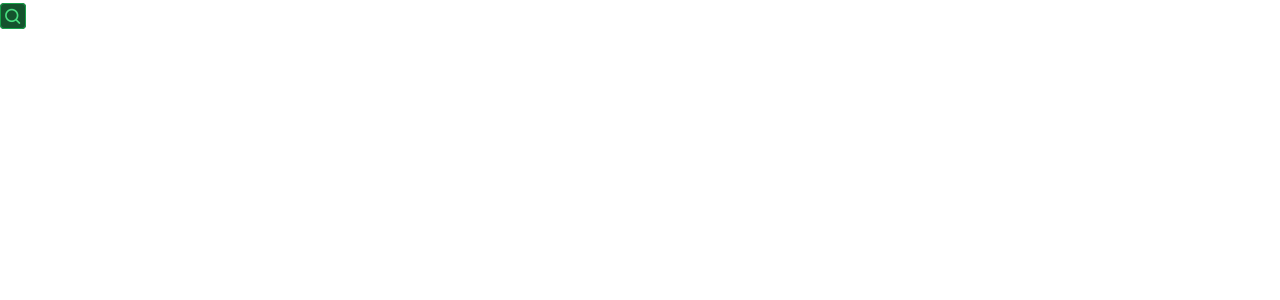
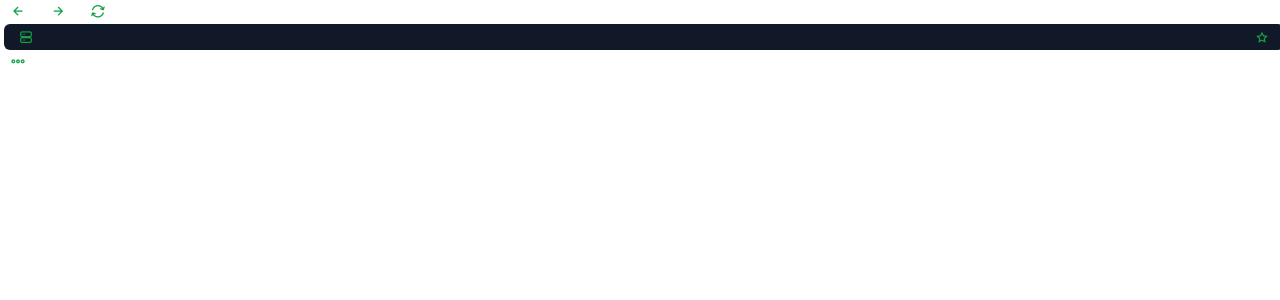
Before and after one commit to pickle69420/picklebox, a SvelteKit app: page /pages/browser in a window 1280 px wide. Shown: the top 300 px of the page. Built offline with nearby package versions, Linux system fonts and the light colour scheme.

Commit message:
added more browser styling

```diff
--- a/src/app.css
+++ b/src/app.css
@@ -2,7 +2,7 @@
 @tailwind components;
 @tailwind utilities;
 html,body {
-    @apply text-white;
+    @apply text-white w-full h-full;
 }
 .pikl-apptitle {
     @apply text-2xl font-semibold;
--- /dev/null
+++ b/src/components/BrowserTabContainer.svelte
@@ -0,0 +1,47 @@
+<script>
+    import ProxFrame from './ProxFrame.svelte';
+    /**
+     * @type {HTMLInputElement}
+     */
+     let inputvalue;
+    /**
+     * @type {any}
+     */
+    let submittedvalue;
+    /**
+     * @param {{ keyCode: number; }} e
+     */
+    function handleURLSubmit(e) {
+        if (e.keyCode == 13) {
+          submittedvalue = inputvalue;
+        }
+    }
+</script>
+
+<div class="flex">
+    <button class="browsertab-btn jam jam-arrow-left"></button>
+    <button class="browsertab-btn jam jam-arrow-right"></button>
+    <button class="browsertab-btn jam jam-refresh"></button>
+    <div class='browsertab-inputcontainer'>
+        <button class="browsertab-btn jam jam-database"></button>
+        <input class='browsertab-input' on:keyup={handleURLSubmit} bind:value={inputvalue}/>
+        <button class="browsertab-btn jam jam-star"></button>
+    </div>
+    <button class="browsertab-btn jam jam-more-horizontal"></button>
+</div>
+
+{#if submittedvalue != null}
+	<ProxFrame url={submittedvalue}/>
+{/if}
+
+<style lang="postcss">
+    .browsertab-inputcontainer {
+        @apply bg-gray-900 w-full rounded-md hover:border-gray-700 border-[1px] border-transparent py-0.5 px-1 text-sm flex flex-1 transition-all mx-1;
+    }
+    .browsertab-input {
+        @apply bg-inherit focus-visible:!outline-none flex-1;
+    }
+    .browsertab-btn {
+        @apply hover:bg-green-900 transition-all py-0.5 px-2 rounded-sm mx-0.5 text-green-600;
+    }
+</style>
--- a/src/components/ProxFrame.svelte
+++ b/src/components/ProxFrame.svelte
@@ -6,6 +6,9 @@
     export let url;
     export let search = "https://google.com/search?q=";
     const xor = {
+        /**
+         * @param {string} str
+         */
         encode(str) {
             if (!str) return str;
             return encodeURIComponent(
@@ -18,6 +21,9 @@
                     .join('')
             );
         },
+        /**
+         * @param {{ split: (arg0: string) => [any, ...any[]]; }} str
+         */
         decode(str) {
             if (!str) return str;
             let [input, ...search] = str.split('?');
@@ -42,4 +48,10 @@
     } else { url = new URL(search).origin }
 </script>
 
-<iframe src="{$page.url.origin}/~uv/{xor.encode(url)}" title="PiklProxy"></iframe>
+<iframe id="ProxFrame" src="{$page.url.origin}/~uv/{xor.encode(url)}" title="PiklProxy"></iframe>
+
+<style lang="postcss">
+    iframe {
+        @apply w-full flex-1;
+    }
+</style>
--- a/src/routes/pages/browser/+page.svelte
+++ b/src/routes/pages/browser/+page.svelte
@@ -1,23 +1,8 @@
 <script>
     import '../../cdn/jam/jam.min.css';
-    import ProxFrame from '../../../components/ProxFrame.svelte';
-
-    /**
-     * @type {HTMLInputElement}
-     */
-    let inputvalue;
-    let submittedvalue;
-    function handleSubmit(e) {
-        if (e.keyCode == 13) {
-          submittedvalue = inputvalue;
-        }
-    }
+    import BrowserTabContainer from '../../../components/BrowserTabContainer.svelte';
 </script>
 
-<h1 class="pikl-apptitle"><span class="jam jam-search"></span>Search</h1>
-
-<input on:keyup={handleSubmit} bind:value={inputvalue}/>
-
-{#if submittedvalue != null}
-	<ProxFrame url={submittedvalue}/>
-{/if}
+<div class="flex flex-col w-full h-full">
+    <BrowserTabContainer/>
+</div>
```
Also changed, not shown: 1 other file (tests, documents, lock files or other folders).
